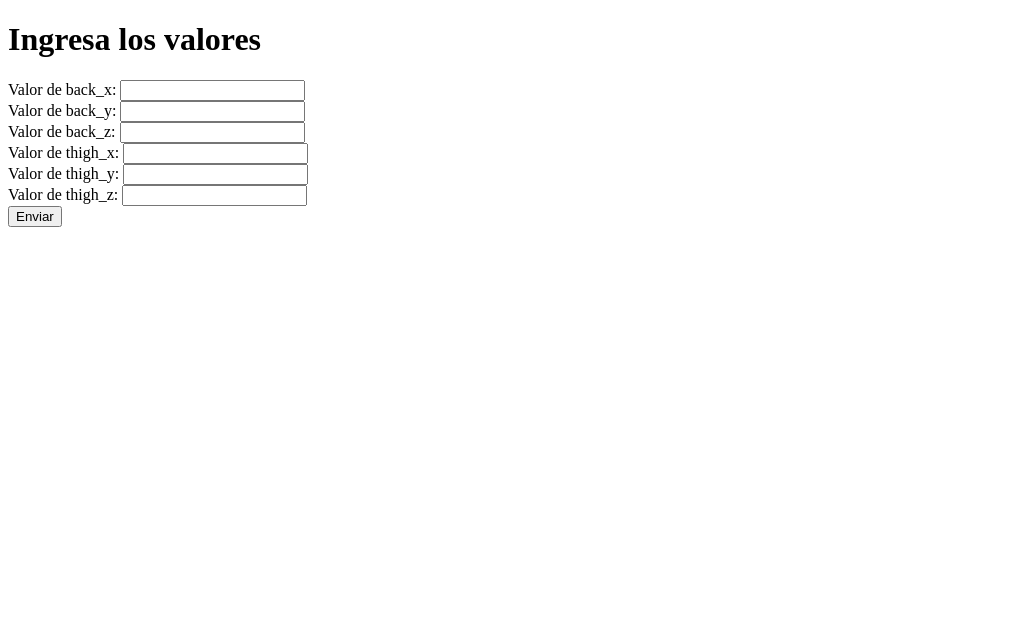
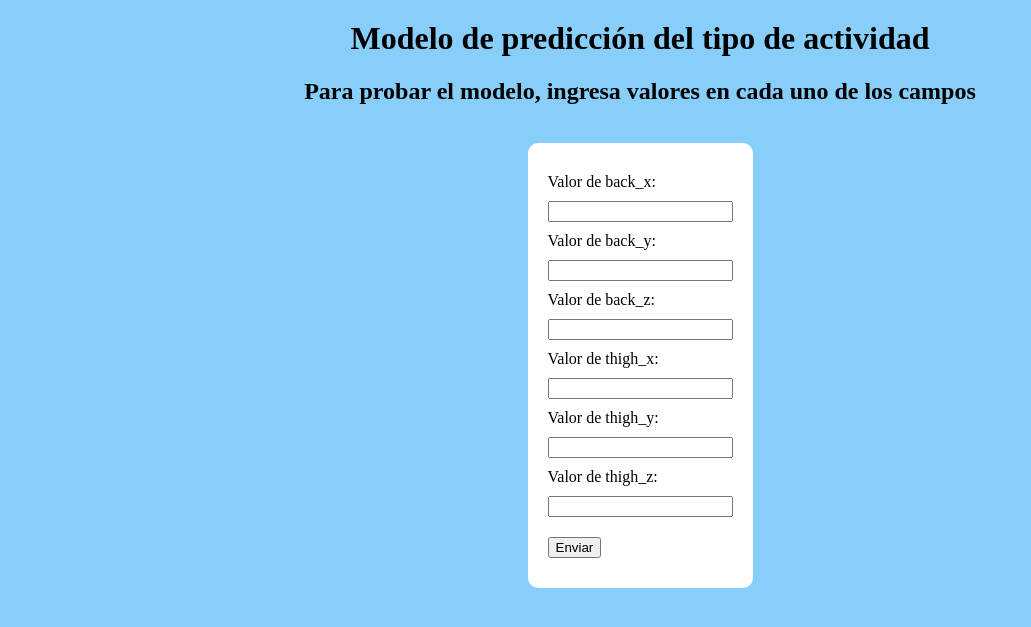
Before and after one commit to Blue-Leg/my-app, a Flask app: page / in a window 1280 px wide. Shown: the top 627 px of the page, without its empty margins (0-1031 px from the left). Run offline with Flask 3, Linux system fonts and the light colour scheme.

Commit message:
Added Model & HTML Design

```diff
--- a/app.py
+++ b/app.py
@@ -9,7 +9,7 @@ def index():
     return render_template('index.html')
 
 # Ruta para procesar el archivo
-@app.route('/procesar', methods=['POST'])
+@app.route('/predict', methods=['POST'])
 def procesar_archivo():
     # Obtener los valores ingresados por el usuario desde el formulario
     back_x = float(request.form['back_x'])
@@ -19,23 +19,33 @@ def procesar_archivo():
     thigh_y = float(request.form['thigh_y'])
     thigh_z = float(request.form['thigh_z'])
 
-    # Luego, puedes usar estos datos para realizar la predicción con tu modelo entrenado
-    datos = [[back_x, back_y, back_z, thigh_x, thigh_y, thigh_z]]  # Asegúrate de que estos datos estén en el formato correcto
+    # Guardar los datos del formulario
+    datos = [[back_x, back_y, back_z, thigh_x, thigh_y, thigh_z]]
+    print(datos)
 
     # Cargar el modelo entrenado de Random Forest Classifier
-    modelo = joblib.load('modelo_random_forest.pkl')
+    modelo = joblib.load('modelo_random_forest.joblib')
 
     # Realizar la predicción utilizando el modelo
     prediccion = modelo.predict(datos)
 
-    # En lugar de cargar el modelo aquí, debes cargarlo previamente antes de utilizar esta función.
+    #Mostrar el tipo de actividad dependiendo de la predicción
+    if prediccion == 1:
+        actividad = "Walking / Caminando"
+    elif prediccion == 3:
+        actividad = "Shuffling / Arrastrar los pies"
+    elif prediccion == 4:
+        actividad = "Stairs (Ascending) / Subir escaleras"
+    elif prediccion == 5:
+        actividad = "Stairs (Descending) / Bajar escaleras"
+    elif prediccion == 6:
+        actividad = "Standing / Estar parado"
+    elif prediccion == 7:
+        actividad = "Sitting / Estar sentado"
+    else:
+        actividad = "Lying / Estar acostado"
 
-    # La variable 'prediccion' ahora contiene el resultado de tu modelo
-
-    # Puedes devolver este resultado a tu plantilla HTML para mostrarlo
-    return render_template('index.html', resultado=prediccion)
-
-
+    return render_template('index.html', resultado=actividad)
 
 if __name__ == '__main__':
     app.run(debug=True)
--- a/templates/index.html
+++ b/templates/index.html
@@ -1,33 +1,68 @@
 <!DOCTYPE html>
 <html>
+
 <head>
-    <title>Procesamiento de Archivos</title>
+    <title>Reconocimiento de Actividades en Personas Mayores</title>
+    <style>
+        body {
+            background-color: lightskyblue;
+            text-align: center;
+        }
+
+        h1 {
+            margin-top: 20px;
+        }
+
+        form {
+            display: inline-block;
+            text-align: left;
+            padding: 20px;
+            background-color: white;
+            border-radius: 10px;
+        }
+
+        label,
+        input {
+            display: block;
+            margin: 10px 0;
+        }
+
+        input[type="submit"] {
+            margin-top: 20px;
+        }
+
+        h2 {
+            margin-top: 20px;
+        }
+
+        p {
+            margin: 10px 0;
+        }
+    </style>
 </head>
+
 <body>
-    <h1>Ingresa los valores</h1>
-    <form method="post" action="/procesar" enctype="multipart/form-data">
-        <!-- Campo de carga de archivo -->
-        <!--<label for="archivo">Selecciona un archivo CSV:</label> -->
-        <!--<input type="file" name="archivo" accept=".csv" required><br> -->
-
-        <!-- Campos de entrada para valores numéricos -->
+    <h1>Modelo de predicción del tipo de actividad</h1>
+    <h2>Para probar el modelo, ingresa valores en cada uno de los campos</h2>
+    </br>
+    <form method="post" action="/predict" enctype="multipart/form-data">
         <label for="back_x">Valor de back_x:</label>
-        <input type="number" step="0.01" name="back_x" required><br>
+        <input type="number" step="0.01" name="back_x" required>
 
         <label for="back_y">Valor de back_y:</label>
-        <input type="number" step="0.01" name="back_y" required><br>
+        <input type="number" step="0.01" name="back_y" required>
 
         <label for="back_z">Valor de back_z:</label>
-        <input type="number" step="0.01" name="back_z" required><br>
+        <input type="number" step="0.01" name="back_z" required>
 
         <label for="thigh_x">Valor de thigh_x:</label>
-        <input type="number" step="0.01" name="thigh_x" required><br>
+        <input type="number" step="0.01" name="thigh_x" required>
 
         <label for="thigh_y">Valor de thigh_y:</label>
-        <input type="number" step="0.01" name="thigh_y" required><br>
+        <input type="number" step="0.01" name="thigh_y" required>
 
         <label for="thigh_z">Valor de thigh_z:</label>
-        <input type="number" step="0.01" name="thigh_z" required><br>
+        <input type="number" step="0.01" name="thigh_z" required>
 
         <input type="submit" value="Enviar">
     </form>
@@ -37,4 +72,5 @@
     <p>La predicción es: {{ resultado }}</p>
     {% endif %}
 </body>
+
 </html>
```
